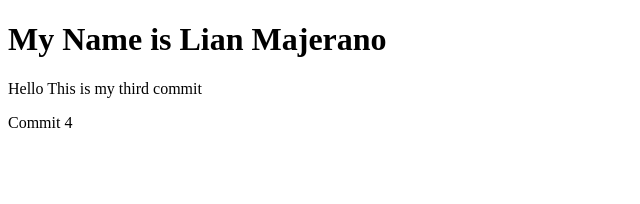
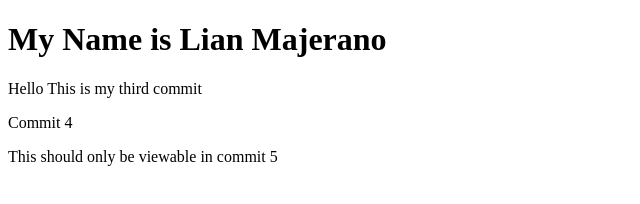
Before and after one commit to majeranoL/HTML-Git_Tutorial, a plain HTML site: page index.html in a window 1280 px wide. Shown: the whole page, without its empty margins (0-640 px from the left). Drawn offline with Linux system fonts and the light colour scheme.

Commit message:
This is commit 5

```diff
--- a/index.html
+++ b/index.html
@@ -9,5 +9,6 @@
     <h1>My Name is Lian Majerano</h1>
     <p>Hello This is my third commit </p>
     <p>Commit 4</p>
+    <p>This should only be viewable in commit 5</p>
 </body>
 </html>
```
